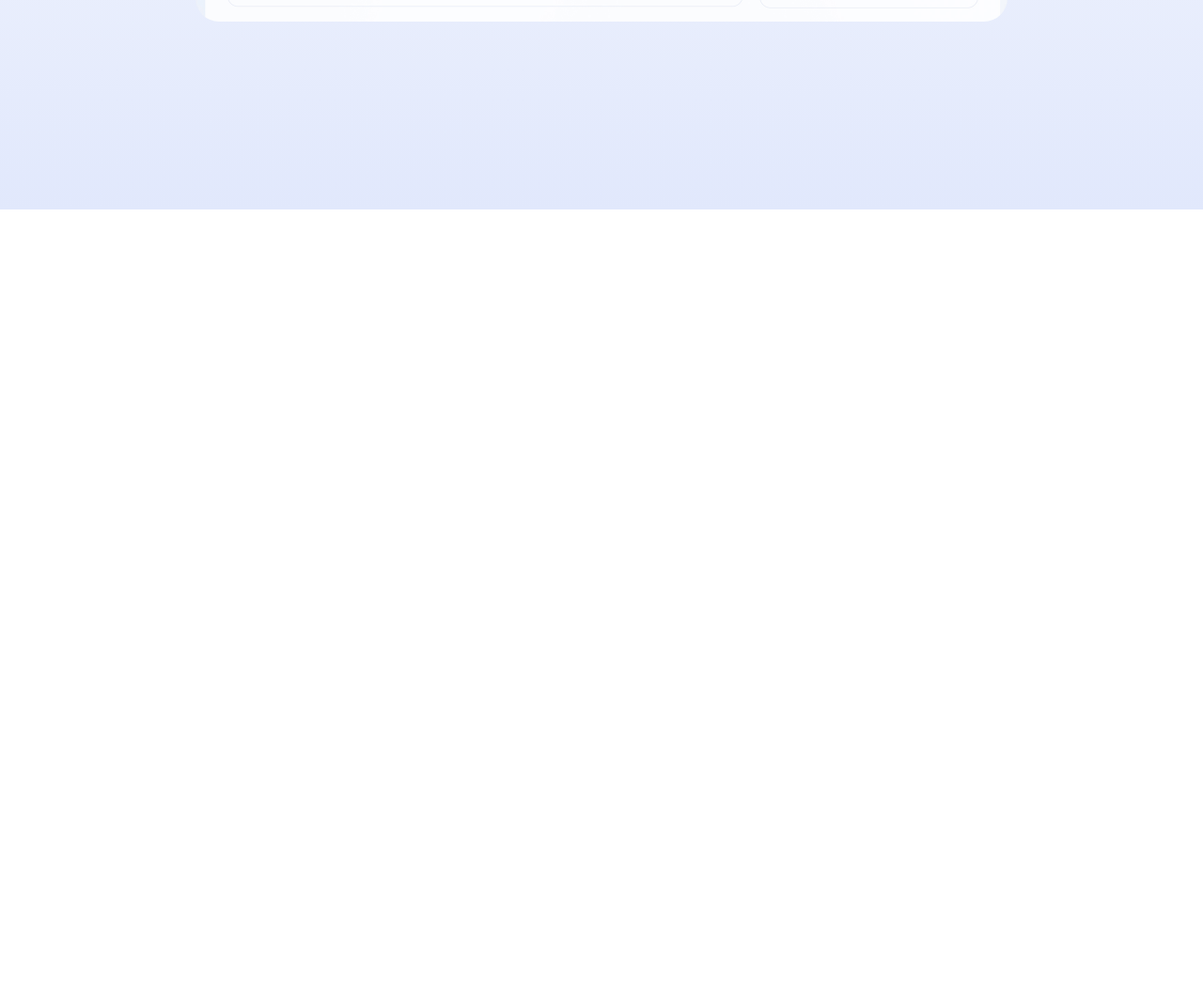
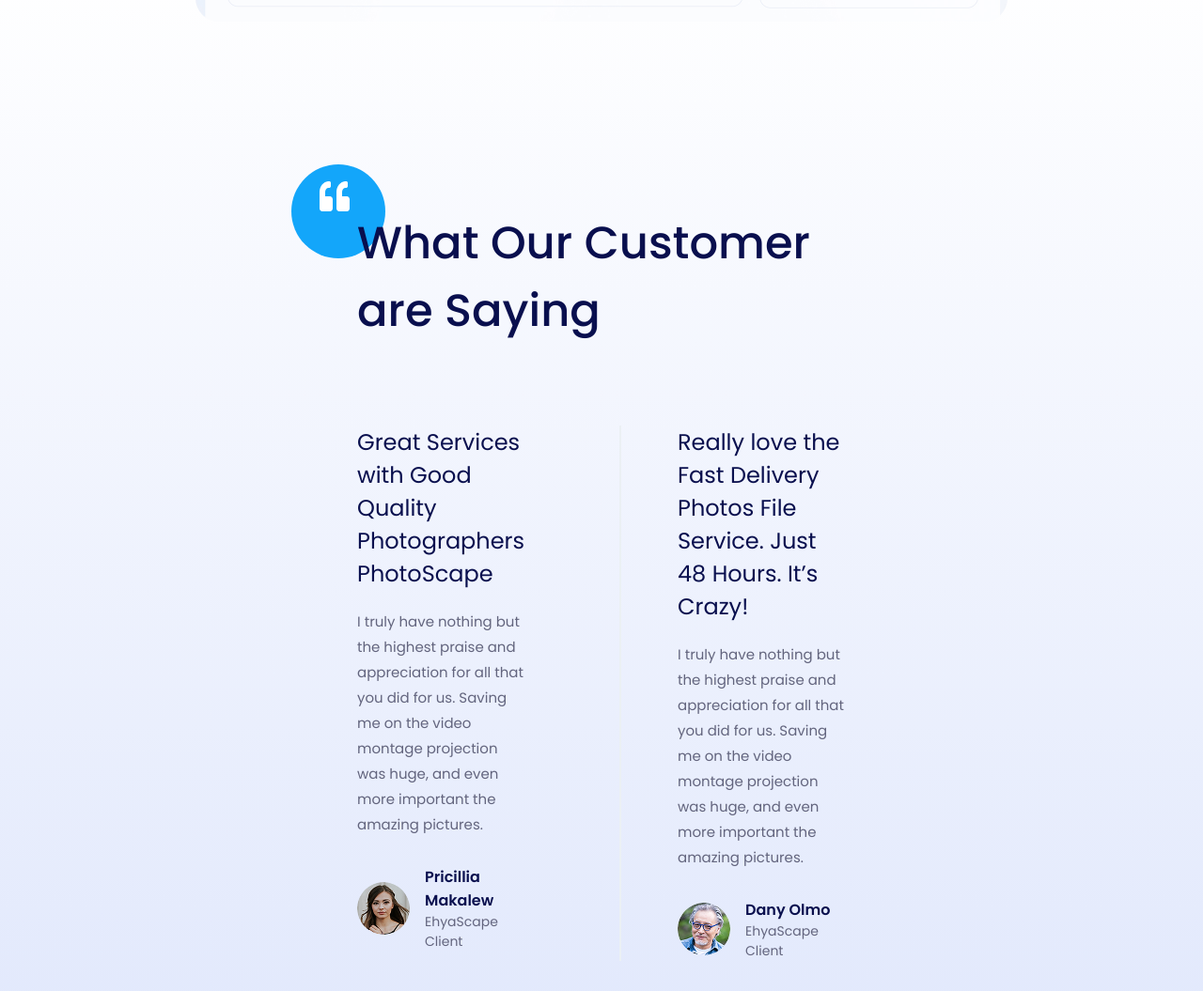
Before and after one commit to niing85/HTML-CSS-Mini-Project-01, a plain HTML site: page index.html in a window 1280 px wide. Shown: the part 2766-3821 px from the top of the page at 94% size. Before the commit the page ends 2989 px from the top, so only its background shows below. Drawn offline with Linux system fonts and the light colour scheme.

Commit message:
feat: add customer say

```diff
--- a/index.html
+++ b/index.html
@@ -7,6 +7,7 @@
     <link rel="stylesheet" href="style/HeaderStyle.css">
     <link rel="stylesheet" href="style/PerfectSolution.css">
     <link rel="stylesheet" href="style/Discover.css">
+    <link rel="stylesheet" href="style/customerSay.css">
     <link rel="preconnect" href="https://fonts.googleapis.com">
     <link rel="preconnect" href="https://fonts.gstatic.com" crossorigin>
     <link href="https://fonts.googleapis.com/css2?family=Poppins:ital,wght@0,100;0,200;0,300;0,400;0,500;0,600;0,700;0,800;0,900;1,100;1,200;1,300;1,400;1,500;1,600;1,700;1,800;1,900&display=swap" rel="stylesheet">
@@ -116,5 +117,42 @@
         <img class="dashboard" src="/icon/dashboard 1.png" alt="dashboard">
         <img class="graph" src="/icon/Sales.png" alt="Graphs">
     </section>
+    <section class="customer-say">
+        <div class="customer-heading">
+            <div class="circle"></div>
+            <img class="quote-left" src="/icon/quote-left.png" alt="quote">
+            <h4>What Our Customer are Saying</h4>
+        </div>
+        <div class="customer--01">
+            <div class="customer-card-01">
+                <p class="customer-title">Great Services with Good Quality Photographers PhotoScape</p>
+                <p class="customer-text">
+                    I truly have nothing but the highest praise and appreciation for all that you did for us.
+                    Saving me on the video montage projection was huge, and even more important the amazing pictures.
+                </p>
+                <div class="customer-profile">
+                    <img src="/icon/user01.png" alt="Pricillia Makalew">
+                    <div>
+                        <p class="customer-name">Pricillia Makalew</p>
+                        <p class="customer-role">EhyaScape Client</p>
+                    </div>
+                </div>
+            </div>
+            <div class="customer-card-02">
+                <p class="customer-title">Really love the Fast Delivery Photos File Service. Just 48 Hours. It’s Crazy!</p>
+                <p class="customer-text">
+                    I truly have nothing but the highest praise and appreciation for all that you did for us.
+                    Saving me on the video montage projection was huge, and even more important the amazing pictures.
+                </p>
+                <div class="customer-profile">
+                    <img src="/icon/user02.png" alt="Dany Olmo">
+                    <div>
+                        <p class="customer-name">Dany Olmo</p>
+                        <p class="customer-role">EhyaScape Client</p>
+                    </div>
+                </div>
+            </div>
+        </div>
+    </section>
 </body>
 </html>
--- /dev/null
+++ b/style/customerSay.css
@@ -0,0 +1,88 @@
+.customer-say{
+    position: relative;
+    padding: 80px 200px 100px;
+}
+
+.circle{
+    position: absolute;
+    top: -48px;
+    left: 210px;
+    width: 100px;
+    height: 100px;
+    background-color: #13A6FA;
+    border-radius: 50%;
+    z-index: 1;
+}
+.quote-left{
+    position: absolute;
+    top: -30px;
+    left: 240px;
+    width: 32px;
+    height: 32px;
+    z-index: 2;
+}
+
+.customer-heading h4{
+    margin-left: 80px;
+    font-size: 48px;
+    font-weight: 500;
+    color: #090F4E;
+    max-width: 500px;
+    position: absolute;
+    z-index: 3;
+    top: 0px;
+}
+
+.customer--01{
+    display: flex;
+    margin: 150px 80px 0px 80px;
+    gap: 60px;
+}
+
+.customer-card-01{
+    padding-right: 100px;
+    border-right: 2px solid #EBF0F4;
+}
+
+
+.customer-title{
+    font-size: 24px;
+    font-weight: 400;
+    color: #090F4E;
+    margin-bottom: 20px;
+    max-width: 460px;
+}
+
+.customer-text{
+    font-size: 15px;
+    line-height: 1.8;
+    font-weight: 400;
+    color: #63657E;
+    margin-bottom: 30px;
+    max-width: 460px;
+}
+
+.customer-profile{
+    display: flex;
+    align-items: center;
+    gap: 16px;
+}
+
+.customer-profile img{
+    width: 56px;
+    height: 56px;
+    border-radius: 50%;
+    object-fit: cover;
+}
+
+.customer-name{
+    font-size: 16px;
+    font-weight: 600;
+    color: #090F4E;
+}
+
+.customer-role{
+    font-size: 14px;
+    font-weight: 400;
+    color: #63657E;
+}
```
Also changed, not shown: icon/quote-left.png (added), icon/user01.png (added), icon/user02.png (added).
